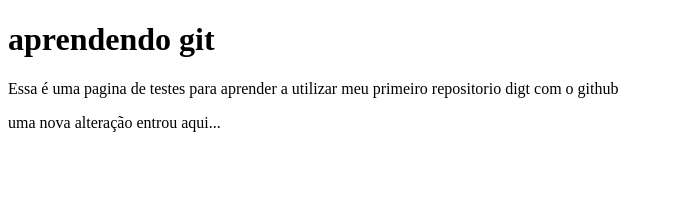
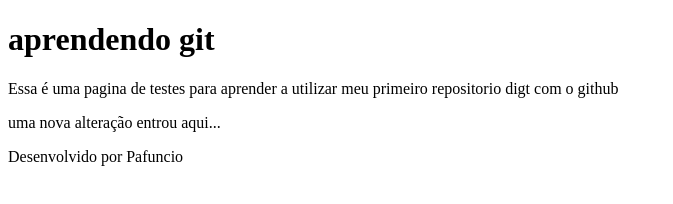
Before and after one commit to Rayssamuriano/RepositorioTeste, a plain HTML site: page index.html in a window 1280 px wide. Shown: the whole page, without its empty margins (0-673 px from the left). Drawn offline with Linux system fonts and the light colour scheme.

Commit message:
Alterações para incluir header e footer

```diff
--- a/index.html
+++ b/index.html
@@ -6,7 +6,13 @@
     <title>aprendendo git</title>
 </head>
 <body>
+
+   <header>
     <h1> aprendendo git</h1>
+</header>
+
+
+
     <P>
         Essa é uma pagina de testes para aprender a utilizar
         meu primeiro repositorio digt com o github
@@ -16,6 +22,10 @@
         uma nova alteração entrou aqui...
     </p>
 
+    <footer>
+        Desenvolvido por Pafuncio
+    </footer>
+
 
 
 </body>
```
